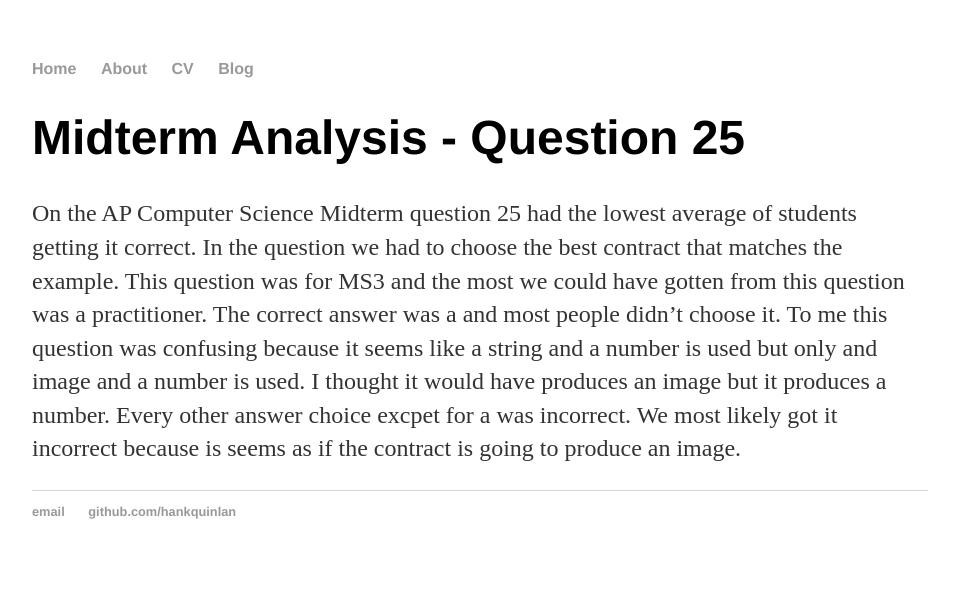
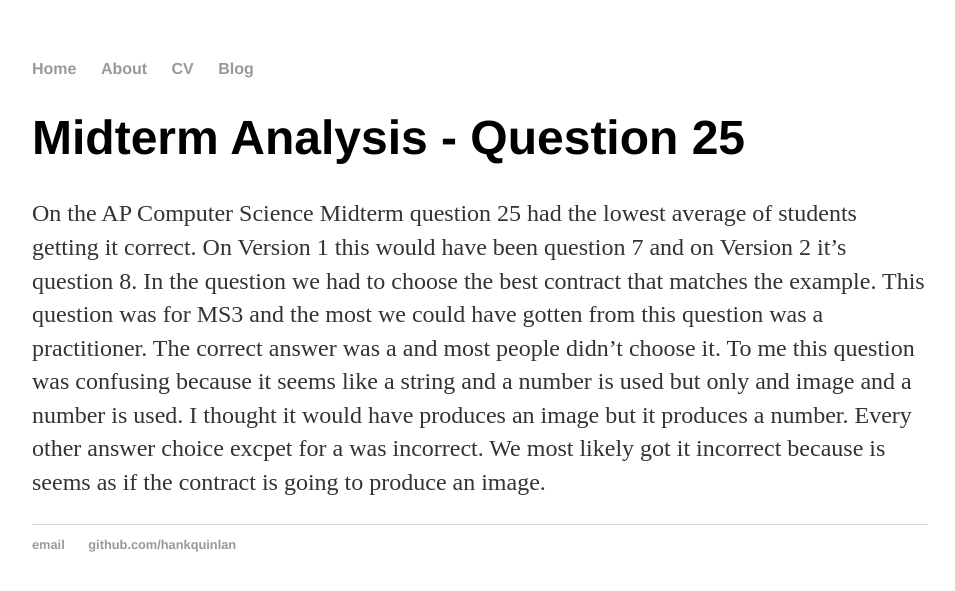
Before and after one commit to kedwinm8662/kedwinm8662.github.io, a Jekyll site: the page built from _posts/2018-11-29-kedwin-post8-site-launched.md, in a window 1280 px wide. Shown: the top 591 px of the page, without its empty margins (160-1115 px from the left). Built offline with Jekyll 4.4.1, drawn with Linux system fonts in a browser that asks for light colours.

Commit message:
Update 2018-11-29-kedwin-post8-site-launched.md

```diff
--- a/_posts/2018-11-29-kedwin-post8-site-launched.md
+++ b/_posts/2018-11-29-kedwin-post8-site-launched.md
@@ -5,4 +5,4 @@ date: 2018-11-29
 ---
 
 <h1> Midterm Analysis - Question 25 </h1>
-  On the AP Computer Science Midterm question 25 had the lowest average of students getting it correct. In the question we had to choose the best contract that matches the example. This question was for MS3 and the most we could have gotten from this question was a practitioner. The correct answer was a and most people didn't choose it. To me this question was confusing because it seems like a string and a number is used but only and image and a number is used. I thought it would have produces an image but it produces a number. Every other answer choice excpet for a was incorrect. We most likely got it incorrect because is seems as if the contract is going to produce an image.
+  On the AP Computer Science Midterm question 25 had the lowest average of students getting it correct. On Version 1 this would have been question 7 and on Version 2 it's question 8. In the question we had to choose the best contract that matches the example. This question was for MS3 and the most we could have gotten from this question was a practitioner. The correct answer was a and most people didn't choose it. To me this question was confusing because it seems like a string and a number is used but only and image and a number is used. I thought it would have produces an image but it produces a number. Every other answer choice excpet for a was incorrect. We most likely got it incorrect because is seems as if the contract is going to produce an image.
```
